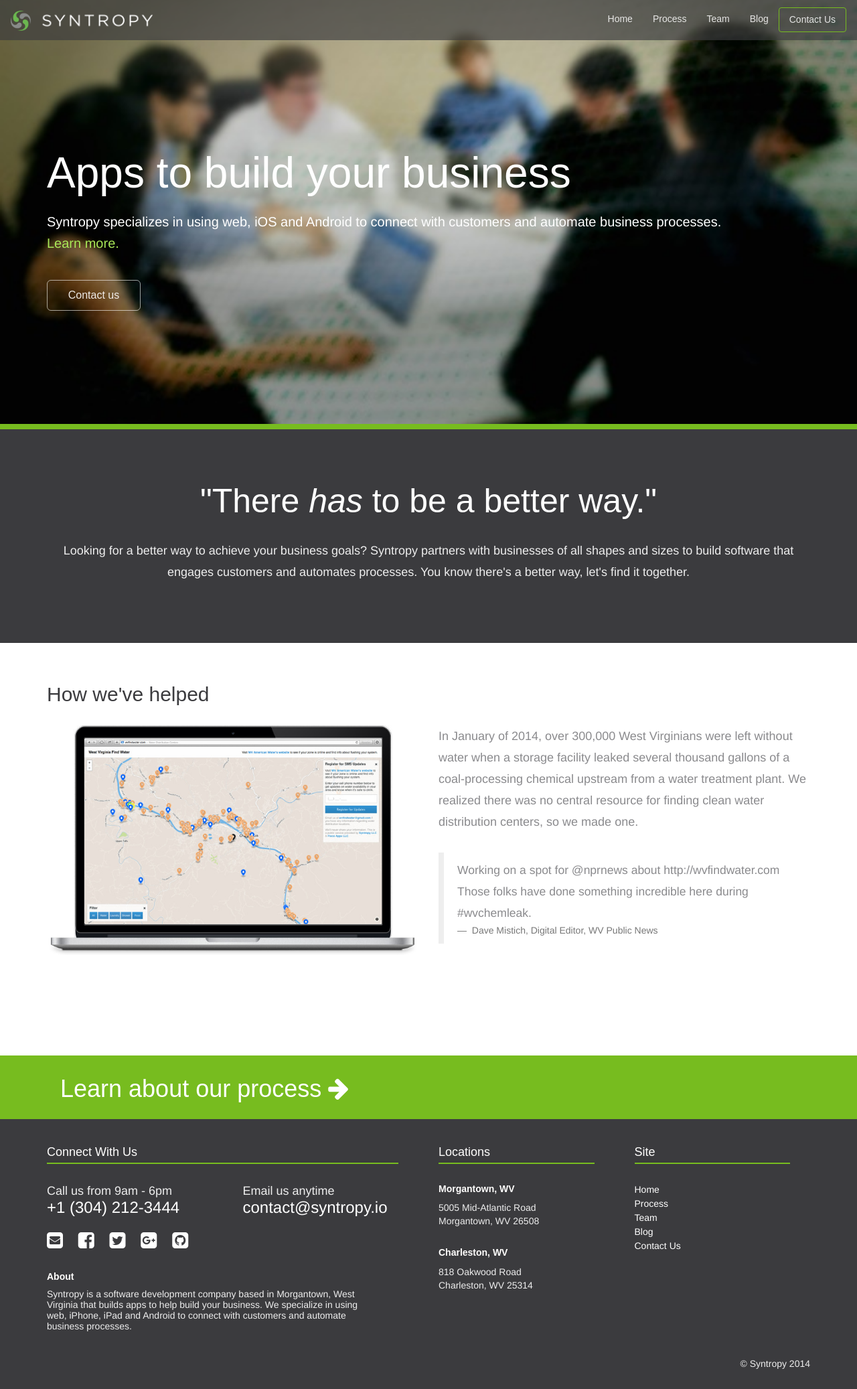
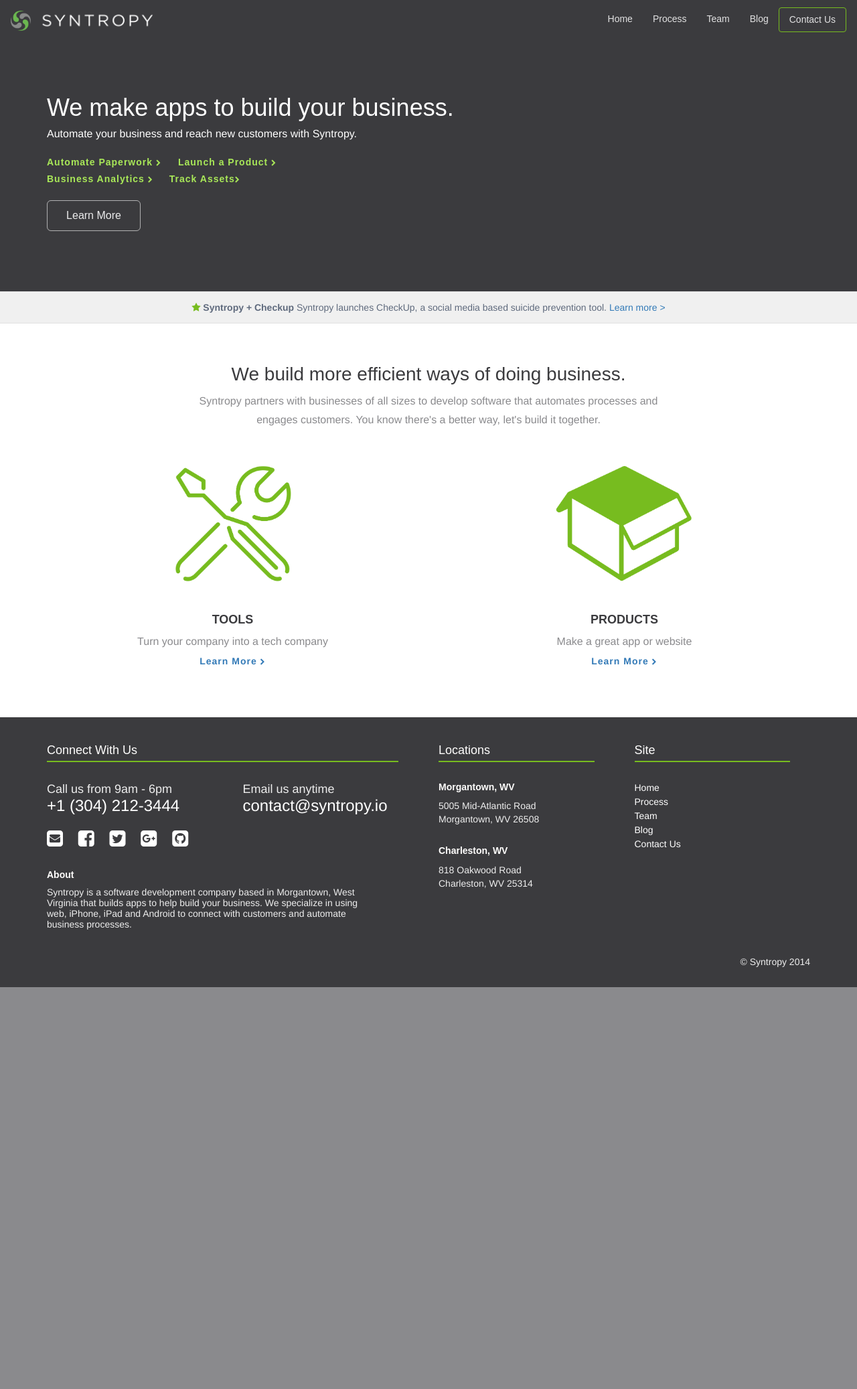
Before and after one commit to SyntropyDev/SyntropyDev.github.io, a Jekyll site: the page built from index.html, in a window 1280 px wide. Shown: the whole page at 67% size. Built offline with Jekyll 4.4.1, drawn with Linux system fonts in a browser that asks for light colours; nearby versions of some CDN libraries; after the commit the page ends 1474 px from its top, so only the background shows below that.

Commit message:
Updated home page and home page icon

```diff
--- a/css/style.css
+++ b/css/style.css
@@ -1,7 +1,7 @@
 html, body {
   font: 14px "proxima-nova", Helvetica, sans-serif;
   font-weight: 300;
-  color: #333333;
+  color: #5f6a7d;
   background-color: #8a8a8d;
   min-height: 100%;
   height: 100%; }
@@ -14,14 +14,12 @@
 .hero-pitch {
   position: relative;
   color: white;
-  background: url("/images/Hero%20Container@0.5x.jpg") no-repeat center center;
   -webkit-background-size: cover;
   -moz-background-size: cover;
   -o-background-size: cover;
   background-size: cover;
   height: auto;
-  width: 100%;
-  border-bottom: 8px solid #77bc1f; }
+  width: 100%; }
 
 .blog-header {
   position: relative;
@@ -141,45 +139,49 @@
   margin-top: 25px;
   margin-bottom: 25px; }
 
-@media (min-width: 1200px) {
 .what-we-do {
   float: left;
-    padding-top: 160px;
-    padding-bottom: 160px;
-    font-size: 64px;
-    line-height: 74px;
+  padding-top: 60px;
+  padding-bottom: 90px;
+  font-size: 14px;
+  line-height: 16px;
   text-align: left; }
   .what-we-do .btn-outline {
-      width: 140px; } }
-@media (max-width: 1200px) {
-  .what-we-do {
-    padding-top: 60px;
-    padding-bottom: 60px;
-    font-size: 60px;
-    line-height: 70px;
-    text-align: left; }
-    .what-we-do .btn-outline {
-      width: 140px; } }
-@media (max-width: 768px) {
-  .what-we-do {
-    padding-top: 30px;
-    padding-bottom: 30px;
-    font-size: 40px;
-    line-height: 50px;
-    text-align: center; }
-    .what-we-do .btn-outline {
-      width: 100%;
-      display: block; } }
+    width: 140px; }
+
 .what-we-do {
   font-family: "ff-din-web", sans-serif; }
-  .what-we-do .find-out {
-    margin-top: 20px; }
-    .what-we-do .find-out .btn-outline {
+  .what-we-do .btn-outline {
     border: 1px solid rgba(255, 255, 255, 0.6);
     color: rgba(255, 255, 255, 0.9); }
-    .what-we-do .find-out .btn-outline:hover {
+  .what-we-do .btn-outline:hover {
     color: #fff;
     border: 1px solid #FFF; }
+  .what-we-do .learn-more {
+    margin-top: 20px; }
+
+.what-we-do-examples {
+  margin-top: 20px;
+  line-height: 24px; }
+  .what-we-do-examples a.example {
+    color: #a9e858;
+    margin-right: 20px; }
+  .what-we-do-examples a.example:hover {
+    color: #8BBF49; }
+
+a.example {
+  font-size: 14px;
+  font-weight: 600;
+  letter-spacing: 1px;
+  vertical-align: middle;
+  transition: all .2s ease-in-out 0; }
+  a.example i {
+    font-weight: 400;
+    font-size: 10px;
+    vertical-align: middle; }
+
+a.example:hover {
+  text-decoration: none; }
 
 .btn-outline {
   background-color: transparent;
@@ -223,12 +225,10 @@
 .what-we-do-detail {
   font-family: "proxima-nova", Helvetica, sans-serif;
   font-weight: 300;
-  font-size: 20px;
+  font-size: 16px;
   color: white;
-  line-height: 32px;
+  line-height: 18px;
   margin-bottom: 20px; }
-  .what-we-do-detail a {
-    color: #a9e858; }
 
 body.light {
   background-color: white; }
@@ -265,26 +265,37 @@
   height: auto;
   width: 100%; }
 
+.pitch h2 {
+  font-size: 18px;
+  line-height: 28px;
+  margin-bottom: 5px;
+  text-transform: uppercase;
+  font-weight: bold;
+  text-align: center; }
+
 .section.circuit {
   background: FFF url("/images/Circuit.png") no-repeat right bottom;
   background-size: 23% auto; }
 
 .section {
-  font-size: 18px;
+  font-size: 16px;
   font-weight: 500;
-  line-height: 32px;
+  line-height: 28px;
   color: #636F70;
   padding-top: 60px;
   padding-bottom: 60px;
   margin-top: 0px;
   margin-bottom: 0px; }
   .section h1 {
-    font-size: 50px;
-    color: #3b3b3e; }
+    font-size: 28px;
+    line-height: 32px;
+    margin-top: 0px;
+    color: #3b3b3e;
+    text-align: center; }
   .section .heading {
     text-align: center;
-    margin-bottom: 30px;
-    margin-top: 30px; }
+    margin: 0 auto;
+    max-width: 700px; }
 
 .footer {
   font-size: 14px;
@@ -693,3 +704,13 @@
     display: none !important;
     font-size: 16px;
     line-height: 28px; }
+
+.announcement {
+  text-align: center;
+  background-color: #F0F0F0;
+  border-top: 1px solid #e0e0e0;
+  border-bottom: 1px solid #e0e0e0; }
+  .announcement .news {
+    margin: 15px 0 15px; }
+    .announcement .news i {
+      color: #77bc1f; }
--- a/index.html
+++ b/index.html
@@ -9,43 +9,82 @@
 <body class="dark">
 <div class="hero-pitch">
   {% include header.html %}
-
   <div class="container">
     <div class="row">
-      <div class="what-we-do col-xs-12 col-md-12" style="left:0;">
-        Apps to build your business
-        <div class="find-out">
-          <p class="what-we-do-detail">
-            Syntropy specializes in using web, iOS and Android to connect with customers and automate business processes.<br>
-            <a href="/process">Learn more.</a>
-          </p>
-          <a class="btn btn-outline" href="/contact">Contact us</a>
+      <div class="what-we-do col-xs-12 col-md-12">
+
+        <h1>We make apps to build your business.</h1>
+
+        <p class="what-we-do-detail">
+          Automate your business and reach new customers with Syntropy.
+        </p>
+
+        <div class="what-we-do-examples">
+          <a href="/process" class="example"> Automate Paperwork <i class="fa fa-chevron-right"></i> </a> <a class="example" href="/process">Launch a Product <i class="fa fa-chevron-right"></i></a> <br>
+          <a href="/process" class="example">Business Analytics <i class="fa fa-chevron-right"></i></a> <a class="example" href="/process">Track Assets<i class="fa fa-chevron-right"></i></a>
+        </div>
+
+        <a class="btn btn-outline learn-more" href="/contact">Learn More</a>
+
+      </div>
+    </div>
+  </div>
+</div>
+
+<div class=" announcement">
+  <div class="row">
+    <div class="col-sm-12">
+      <p class="news"><b><i class="fa fa-star "></i> Syntropy + Checkup</b> Syntropy launches CheckUp, a social media based suicide prevention tool. <a href="#">Learn more > </a> </p>
+    </div>
+  </div>
+</div>
+
+<div class="section light pitch">
+  <div class="container">
+    <div class="row">
+      <div class="col-md-12">
+        <h1 style="text-align: center;">We build more efficient ways of doing business.<br>
+        </h1>
+
+        <div class="heading" style="text-align: center;">
+          Syntropy partners with businesses of all sizes to develop software that automates processes and engages customers.
+          You know there's a better way, let's build it together.
         </div>
       </div>
+    </div>
+
+    <div class="row" style="margin-top:30px;">
+      <div class="col-md-offset-1 col-md-4" style="text-align: center;">
+        <img src="images/Tools.png" width="auto" height="220px" style="padding: 20px;">
+        <h2>
+          Tools
+        </h2>
+
+        <p>
+          Turn your company into a tech company
+          <br>
+          <a href="#" class="example">Learn More <i class="fa fa-chevron-right"></i></a>
+        </p>
+      </div>
+
+      <div class="col-md-offset-2 col-md-4" style="text-align: center;">
+        <img src="images/Product.png" width="auto" height="220px" style="padding: 20px; margin: auto 0;">
+        <h2>
+          Products
+        </h2>
+        <p>
+          Make a great app or website
+          <br>
+          <a href="#" class="example">Learn More <i class="fa fa-chevron-right"></i></a>
+        </p>
+      </div>
+
     </div>
 
   </div>
 </div>
 
-<div class="section dark pitch">
-  <div class="container">
-    <div class="row">
-      <div class="col-md-12">
-        <h1 style="text-align: center;">"There <i>has</i> to be a better way."<br>
-        </h1>
-
-        <div class="heading" style="text-align: center;">
-          Looking for a better way to achieve your business goals?
-          Syntropy partners with businesses of all shapes and sizes to build software that engages customers and automates processes.
-          You know there's a better way, let's find it together.
-        </div>
-      </div>
-    </div>
-
-  </div>
-</div>
-
-<div class="section light circuit">
+<div class="section light circuit" hidden>
 
   <div class="container">
     <h2 style="margin-bottom: 0px; margin-top:0px; color:#3b3b3e;">How we've helped</h2>
@@ -64,12 +103,3 @@
     </div>
   </div>
 </div>
-
-<div class="section-title green">
-  <div class="container">
-    <h1>
-      <a href="/process">Learn about our process <i class="fa fa-arrow-right" style="font-weight: normal"></i> </a>
-    </h1>
-    <p></p>
-  </div>
-</div>
```
Also changed, not shown: _drafts/what-we-do.md (added, +34 -0 lines), css/style.scss (+93 -51 lines), images/Product.png (added), images/Tools.png (added). Lines whose indentation alone changed are shown as unchanged.
